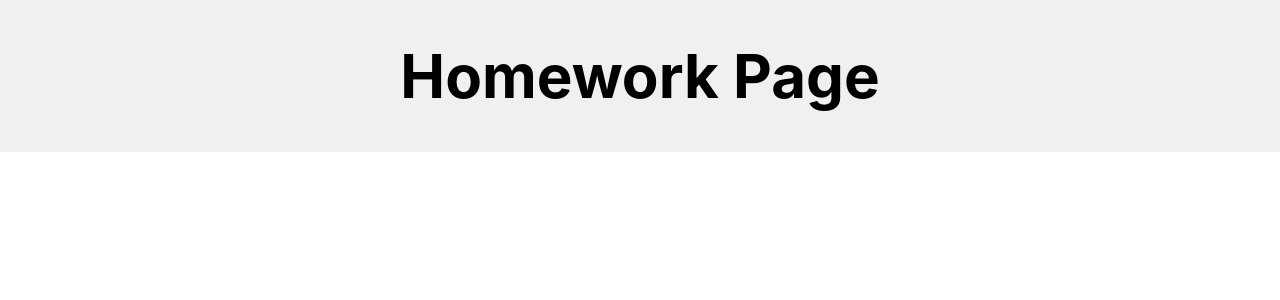
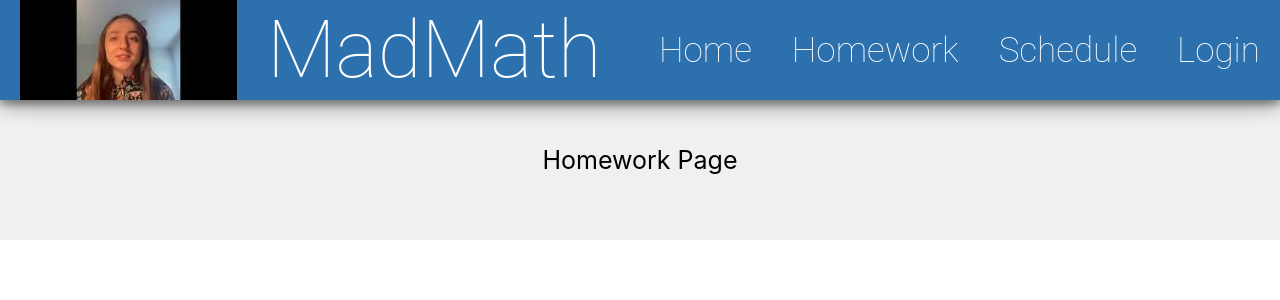
Before and after one commit to nuseku/MadMath, a React (Create React App) app: page /homework in a window 1280 px wide. Shown: the top 300 px of the page. Built offline with nearby package versions, Linux system fonts and the light colour scheme.

Commit message:
adding stuff to home page

```diff
--- a/src/components/Home.js
+++ b/src/components/Home.js
@@ -35,7 +35,18 @@ const Home = () => {
         <Header />
       </div>
       <div className="welcome">
-        <div className="form_2">
+        <div className="classes"></div>
+        <div className="to-do"></div>
+        <div className="schedule"></div>
+      </div>
+    </div>
+  );
+};
+
+export default Home;
+
+{
+  /* <div className="form_2">
           <form onSubmit={handleSubmit}>
             <div className="input-container">
               <label>Full Name</label>
@@ -61,10 +72,5 @@ const Home = () => {
               <input type="submit" />
             </div>
           </form>
-        </div>
-      </div>
-    </div>
-  );
-};
-
-export default Home;
+        </div> */
+}
--- a/src/components/Homework.css
+++ b/src/components/Homework.css
@@ -1,5 +1,10 @@
-.main-container{
-    display: flex;
-    align-items: center;
-    font-size: 30px;
+.main-container {
+  display: flex;
+  align-items: center;
+  font-size: 30px;
 }
+
+.title {
+  margin-top: 100px;
+  padding: 20px;
+}
--- a/src/components/Homework.js
+++ b/src/components/Homework.js
@@ -1,12 +1,18 @@
-import React from 'react'
-import './Homework.css'
+import React from "react";
+import "./Homework.css";
+import Header from "./Header";
 
-const Homework = () =>{
-    return(
-        <div className = "main-container">
-            <h1> Homework Page </h1>
-        </div>
-    )
-}
+const Homework = () => {
+  return (
+    <div className="main-container">
+      <div className="header">
+        <Header />
+      </div>
+      <div className="title">
+        <p>Homework Page</p>
+      </div>
+    </div>
+  );
+};
 
-export default Homework
+export default Homework;
```
Also changed, not shown: src/components/Schedule.css (+4 -4 lines), src/components/Schedule.js (+10 -10 lines).
